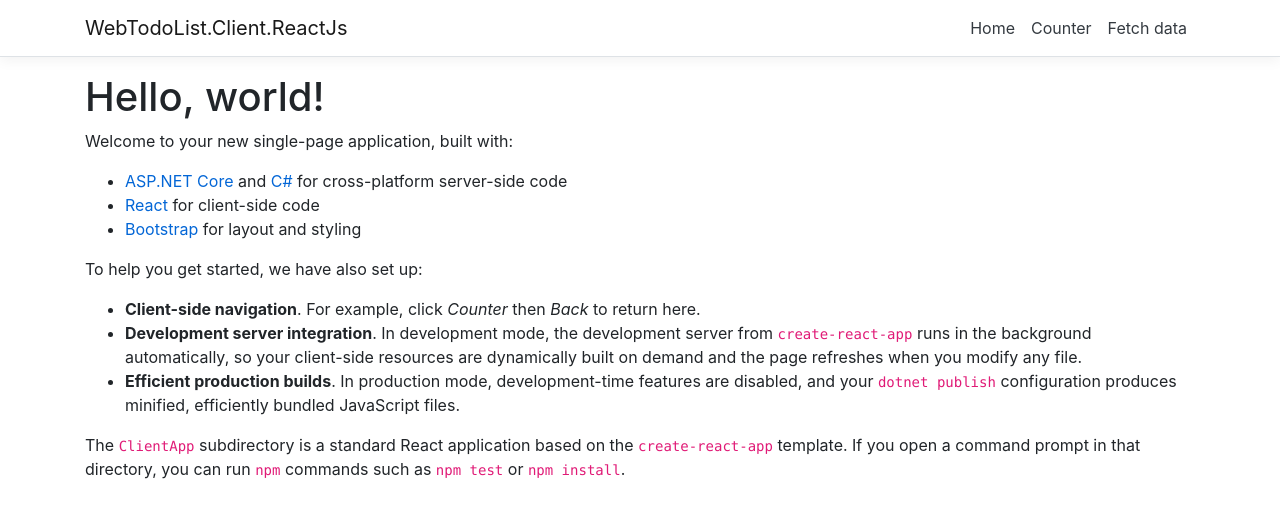
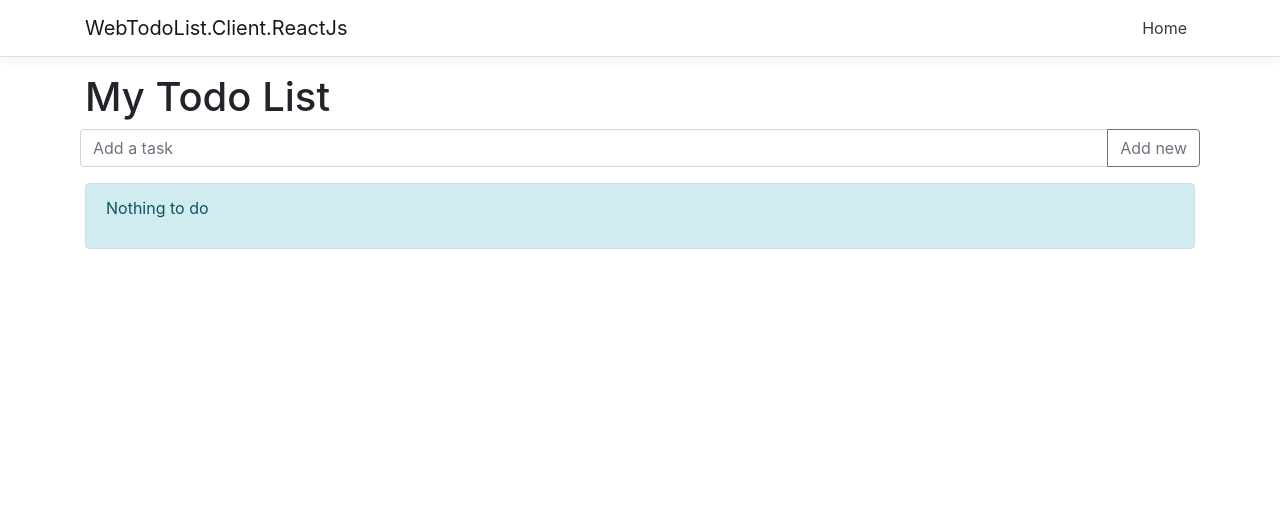
Before and after one commit to albx/WebTodoList, a React (Create React App) app in the folder src/Clients/WebTodoList.Client.ReactJs/ClientApp/: page / in a window 1280 px wide. Shown: the top 518 px of the page. Built offline with nearby package versions, Linux system fonts and the light colour scheme.

Commit message:
add react components stub

```diff
--- a/src/Clients/WebTodoList.Client.ReactJs/ClientApp/src/App.js
+++ b/src/Clients/WebTodoList.Client.ReactJs/ClientApp/src/App.js
@@ -2,8 +2,6 @@
 import { Route } from 'react-router';
 import { Layout } from './components/Layout';
 import { Home } from './components/Home';
-import { FetchData } from './components/FetchData';
-import { Counter } from './components/Counter';
 
 import './custom.css'
 
@@ -14,8 +12,6 @@
     return (
       <Layout>
         <Route exact path='/' component={Home} />
-        <Route path='/counter' component={Counter} />
-        <Route path='/fetch-data' component={FetchData} />
       </Layout>
     );
   }
--- /dev/null
+++ b/src/Clients/WebTodoList.Client.ReactJs/ClientApp/src/components/AddTodo.js
@@ -0,0 +1,27 @@
+import React, { Component } from 'react';
+
+class AddTodo extends Component {
+    static displayName = AddTodo.name;
+
+    render() {
+        return (
+            <div className="col-md-12">
+                <form>
+                    <div className="form-row">
+                        <div className="input-group mb-3">
+                            <input type="text" className="form-control" placeholder="Add a task" aria-label="Add a task" aria-describedby="addTodoButton" />
+                            <div className="input-group-append">
+                                <button className="btn btn-outline-secondary" type="submit" id="addTodoButton">
+                                    <span class="oi oi-plus" aria-hidden="true"></span>
+                                    Add new
+                                </button>
+                            </div>
+                        </div>
+                    </div>
+                </form>
+            </div>
+        );
+    }
+}
+
+export default AddTodo;
--- a/src/Clients/WebTodoList.Client.ReactJs/ClientApp/src/components/Counter.js
+++ /dev/null
@@ -1,31 +0,0 @@
-import React, { Component } from 'react';
-
-export class Counter extends Component {
-  static displayName = Counter.name;
-
-  constructor(props) {
-    super(props);
-    this.state = { currentCount: 0 };
-    this.incrementCounter = this.incrementCounter.bind(this);
-  }
-
-  incrementCounter() {
-    this.setState({
-      currentCount: this.state.currentCount + 1
-    });
-  }
-
-  render() {
-    return (
-      <div>
-        <h1>Counter</h1>
-
-        <p>This is a simple example of a React component.</p>
-
-        <p aria-live="polite">Current count: <strong>{this.state.currentCount}</strong></p>
-
-        <button className="btn btn-primary" onClick={this.incrementCounter}>Increment</button>
-      </div>
-    );
-  }
-}
--- a/src/Clients/WebTodoList.Client.ReactJs/ClientApp/src/components/FetchData.js
+++ /dev/null
@@ -1,59 +0,0 @@
-import React, { Component } from 'react';
-
-export class FetchData extends Component {
-  static displayName = FetchData.name;
-
-  constructor(props) {
-    super(props);
-    this.state = { forecasts: [], loading: true };
-  }
-
-  componentDidMount() {
-    this.populateWeatherData();
-  }
-
-  static renderForecastsTable(forecasts) {
-    return (
-      <table className='table table-striped' aria-labelledby="tabelLabel">
-        <thead>
-          <tr>
-            <th>Date</th>
-            <th>Temp. (C)</th>
-            <th>Temp. (F)</th>
-            <th>Summary</th>
-          </tr>
-        </thead>
-        <tbody>
-          {forecasts.map(forecast =>
-            <tr key={forecast.date}>
-              <td>{forecast.date}</td>
-              <td>{forecast.temperatureC}</td>
-              <td>{forecast.temperatureF}</td>
-              <td>{forecast.summary}</td>
-            </tr>
-          )}
-        </tbody>
-      </table>
-    );
-  }
-
-  render() {
-    let contents = this.state.loading
-      ? <p><em>Loading...</em></p>
-      : FetchData.renderForecastsTable(this.state.forecasts);
-
-    return (
-      <div>
-        <h1 id="tabelLabel" >Weather forecast</h1>
-        <p>This component demonstrates fetching data from the server.</p>
-        {contents}
-      </div>
-    );
-  }
-
-  async populateWeatherData() {
-    const response = await fetch('weatherforecast');
-    const data = await response.json();
-    this.setState({ forecasts: data, loading: false });
-  }
-}
--- a/src/Clients/WebTodoList.Client.ReactJs/ClientApp/src/components/Home.js
+++ b/src/Clients/WebTodoList.Client.ReactJs/ClientApp/src/components/Home.js
@@ -1,4 +1,7 @@
 import React, { Component } from 'react';
+
+import AddTodo from './AddTodo';
+import TodoList from './TodoList';
 
 export class Home extends Component {
   static displayName = Home.name;
@@ -6,20 +9,13 @@
   render () {
     return (
       <div>
-        <h1>Hello, world!</h1>
-        <p>Welcome to your new single-page application, built with:</p>
-        <ul>
-          <li><a href='https://get.asp.net/'>ASP.NET Core</a> and <a href='https://msdn.microsoft.com/en-us/library/67ef8sbd.aspx'>C#</a> for cross-platform server-side code</li>
-          <li><a href='https://facebook.github.io/react/'>React</a> for client-side code</li>
-          <li><a href='http://getbootstrap.com/'>Bootstrap</a> for layout and styling</li>
-        </ul>
-        <p>To help you get started, we have also set up:</p>
-        <ul>
-          <li><strong>Client-side navigation</strong>. For example, click <em>Counter</em> then <em>Back</em> to return here.</li>
-          <li><strong>Development server integration</strong>. In development mode, the development server from <code>create-react-app</code> runs in the background automatically, so your client-side resources are dynamically built on demand and the page refreshes when you modify any file.</li>
-          <li><strong>Efficient production builds</strong>. In production mode, development-time features are disabled, and your <code>dotnet publish</code> configuration produces minified, efficiently bundled JavaScript files.</li>
-        </ul>
-        <p>The <code>ClientApp</code> subdirectory is a standard React application based on the <code>create-react-app</code> template. If you open a command prompt in that directory, you can run <code>npm</code> commands such as <code>npm test</code> or <code>npm install</code>.</p>
+        <h1>My Todo List</h1>
+        <div className="row">
+          <AddTodo />
+        </div>
+        <div className="row">
+          <TodoList />
+        </div>
       </div>
     );
   }
--- a/src/Clients/WebTodoList.Client.ReactJs/ClientApp/src/components/NavMenu.js
+++ b/src/Clients/WebTodoList.Client.ReactJs/ClientApp/src/components/NavMenu.js
@@ -33,12 +33,6 @@
                 <NavItem>
                   <NavLink tag={Link} className="text-dark" to="/">Home</NavLink>
                 </NavItem>
-                <NavItem>
-                  <NavLink tag={Link} className="text-dark" to="/counter">Counter</NavLink>
-                </NavItem>
-                <NavItem>
-                  <NavLink tag={Link} className="text-dark" to="/fetch-data">Fetch data</NavLink>
-                </NavItem>
               </ul>
             </Collapse>
           </Container>
--- /dev/null
+++ b/src/Clients/WebTodoList.Client.ReactJs/ClientApp/src/components/TodoList.js
@@ -0,0 +1,17 @@
+import React, { Component } from 'react';
+
+class TodoList extends Component {
+    static displayName = TodoList.name;
+
+    render() {
+        return (
+            <div className="col-md-12">
+                <div className="alert alert-info">
+                    <p>Nothing to do</p>
+                </div>
+            </div>
+        );
+    }
+}
+
+export default TodoList;
```
